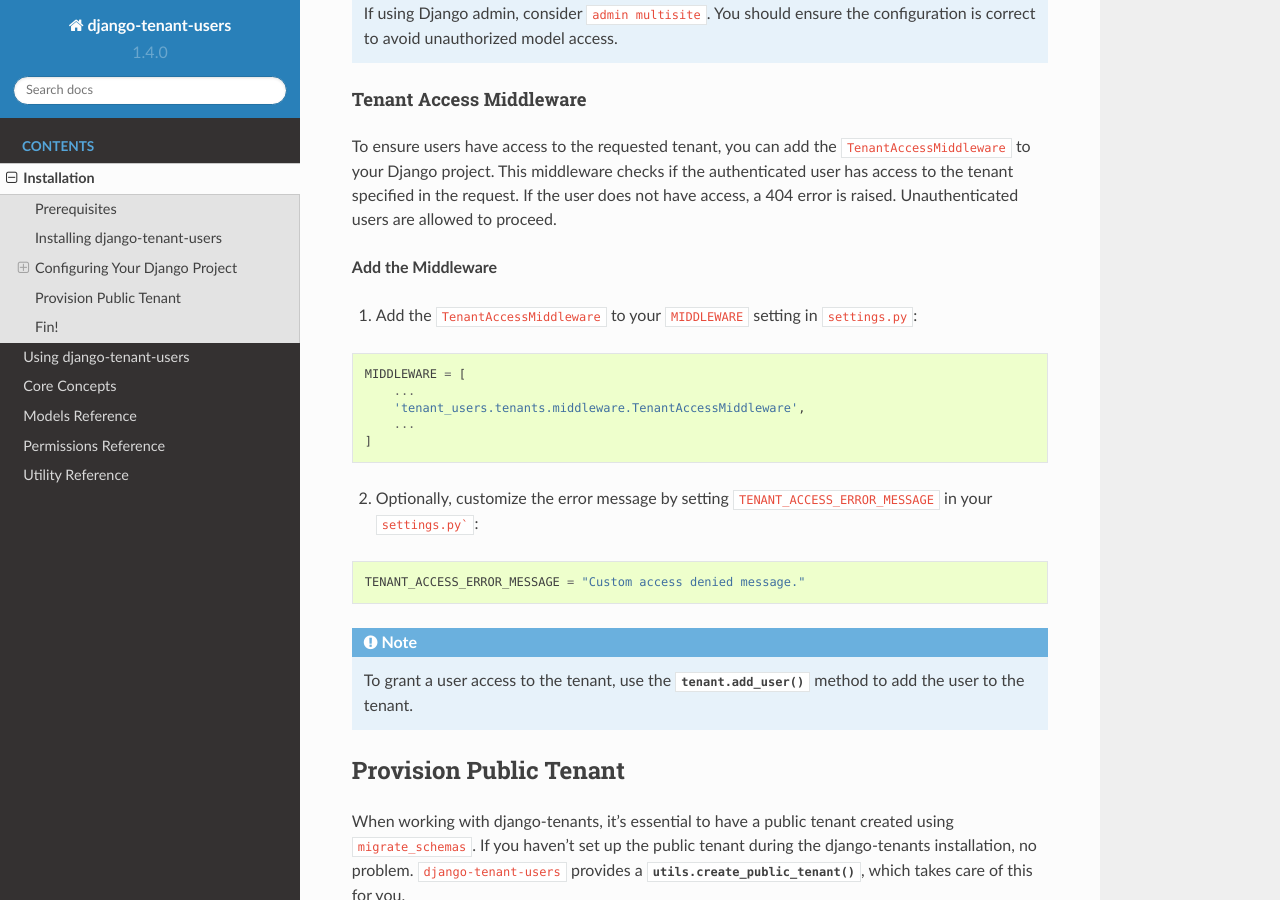
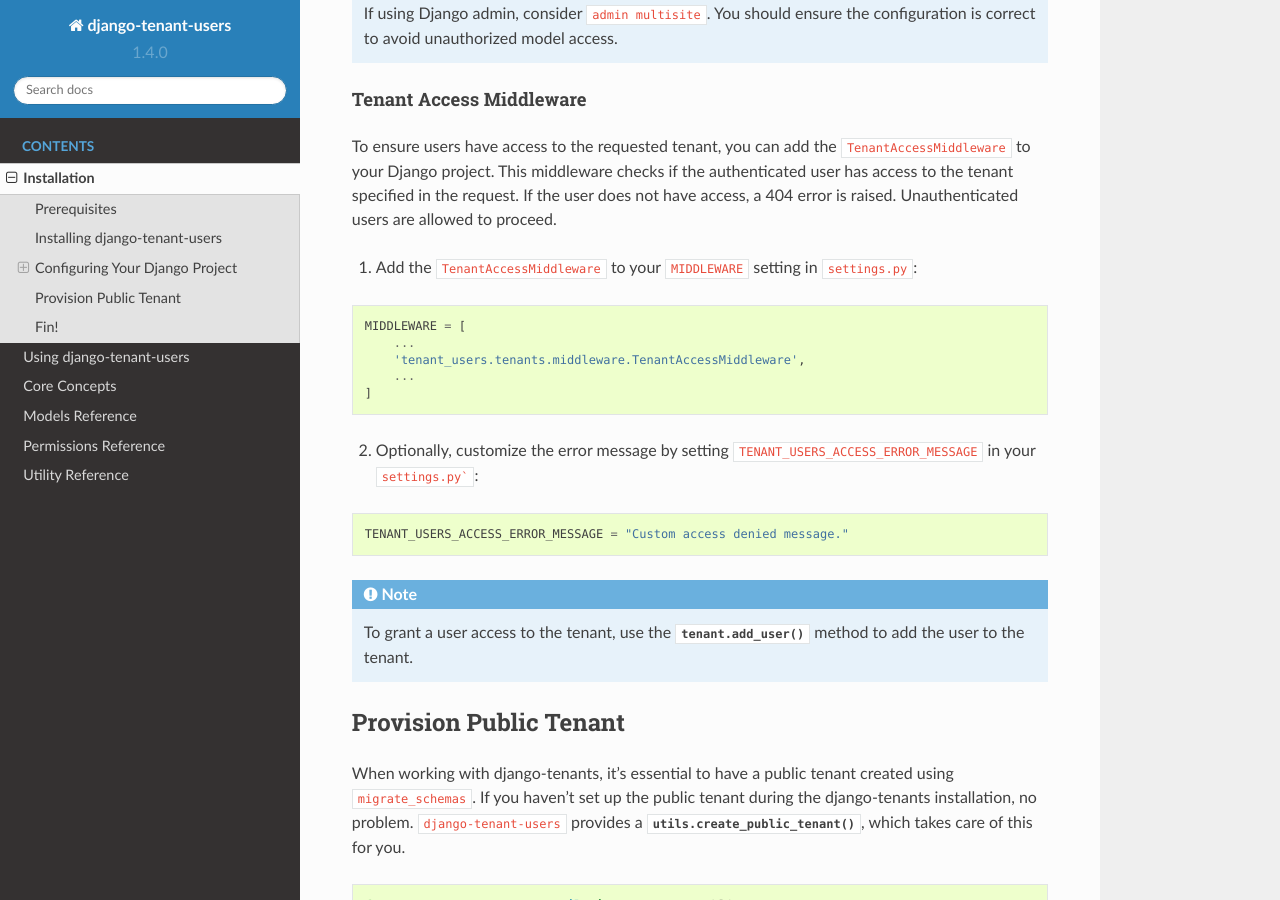
Before and after one commit to Corvia/django-tenant-users, a Sphinx documentation site: the page built from docs/pages/installation.rst, in a window 1280 px wide and 900 px high, scrolled down 2718 px. Built offline with Sphinx 7.4.7 and the Read the Docs theme 2.0.0, drawn with Linux system fonts in a browser that asks for light colours.

Commit message:
refactor: rename setting to be prefixed with TENANT_USERS

````diff
--- a/docs/pages/installation.rst
+++ b/docs/pages/installation.rst
@@ -153,8 +153,6 @@
 user does not have access, a 404 error is raised. Unauthenticated users are
 allowed to proceed.
 
-**Add the Middleware**
-
 1. Add the ``TenantAccessMiddleware`` to your ``MIDDLEWARE`` setting in ``settings.py``:
 
 .. code-block:: python
@@ -165,12 +163,12 @@
         ...
     ]
 
-2. Optionally, customize the error message by setting ``TENANT_ACCESS_ERROR_MESSAGE``
+2. Optionally, customize the error message by setting ``TENANT_USERS_ACCESS_ERROR_MESSAGE``
    in your ``settings.py```:
 
 .. code-block:: python
 
-    TENANT_ACCESS_ERROR_MESSAGE = "Custom access denied message."
+    TENANT_USERS_ACCESS_ERROR_MESSAGE = "Custom access denied message."
 
 .. note::
     To grant a user access to the tenant, use the :meth:`tenant.add_user() <tenant_users.tenants.models.TenantBase.add_user>`
````
Also changed, not shown: 2 other files.
